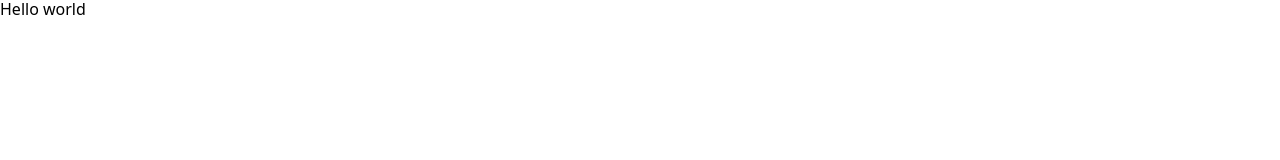
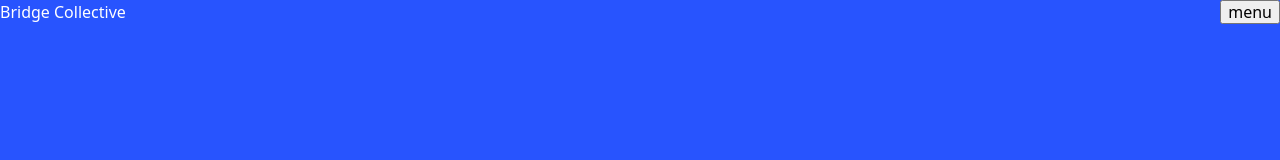
Before and after one commit to NeoScripter/Grid-Landing-Page, a plain HTML site: page index.html in a window 1280 px wide. Drawn offline with Linux system fonts and the light colour scheme.

Commit message:
Feat:add background colors to the design system

```diff
--- a/index.html
+++ b/index.html
@@ -7,9 +7,16 @@
             content="width=device-width, initial-scale=1.0"
         />
         <title>Grid Landing Page</title>
-        <link rel="stylesheet" href="styles.css">
+        <link
+            rel="stylesheet"
+            href="styles.css"
+        />
     </head>
     <body>
-        Hello world
+        <header class="header">
+            <div>Bridge Collective</div>
+
+            <button>menu</button>
+        </header>
     </body>
 </html>
--- a/styles.css
+++ b/styles.css
@@ -5,7 +5,18 @@ html {
 
 body {
     margin: 0;
-    font-family: system-ui, -apple-system, BlinkMacSystemFont, 'Segoe UI', Roboto, Oxygen, Ubuntu, Cantarell, 'Open Sans', 'Helvetica Neue', sans-serif;
+    font-family:
+        system-ui,
+        -apple-system,
+        BlinkMacSystemFont,
+        'Segoe UI',
+        Roboto,
+        Oxygen,
+        Ubuntu,
+        Cantarell,
+        'Open Sans',
+        'Helvetica Neue',
+        sans-serif;
 }
 
 main {
@@ -177,6 +188,21 @@ template {
     display: none;
 }
 
-[hidden] {
-    display: none;
+:root {
+    --color-background-primary: #2854FE;
+    --color-background-secondary: #325CFF;
+    --color-background-muted: #4784FF;
+    --color-background-neutral: #C1CEFF;
+    --color-foreground-primary: #ffffff;
 }
+
+body {
+    background-color: var(--color-background-primary);
+    color: var(--color-foreground-primary);
+}
+
+.header {
+    display: flex;
+    align-items: center;
+    justify-content: space-between;
+}
```
